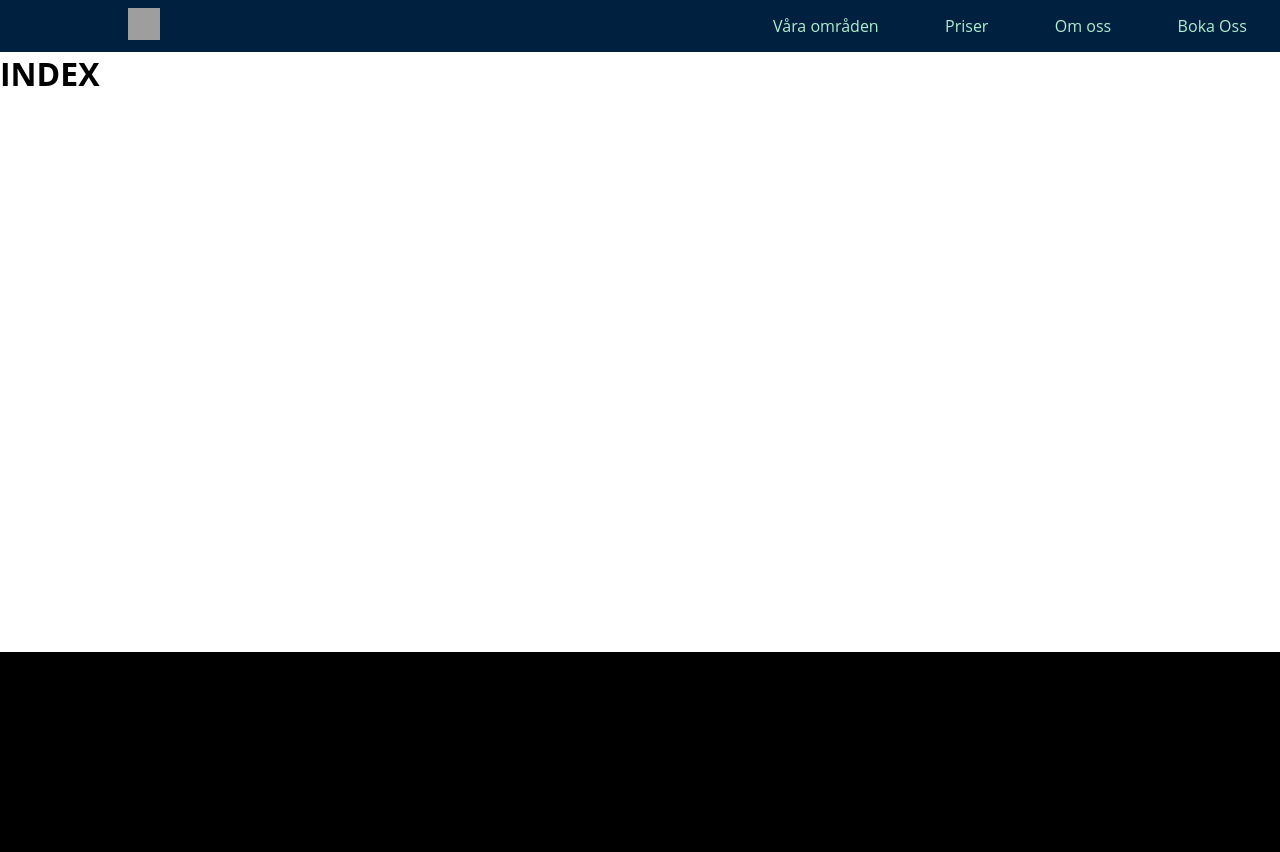
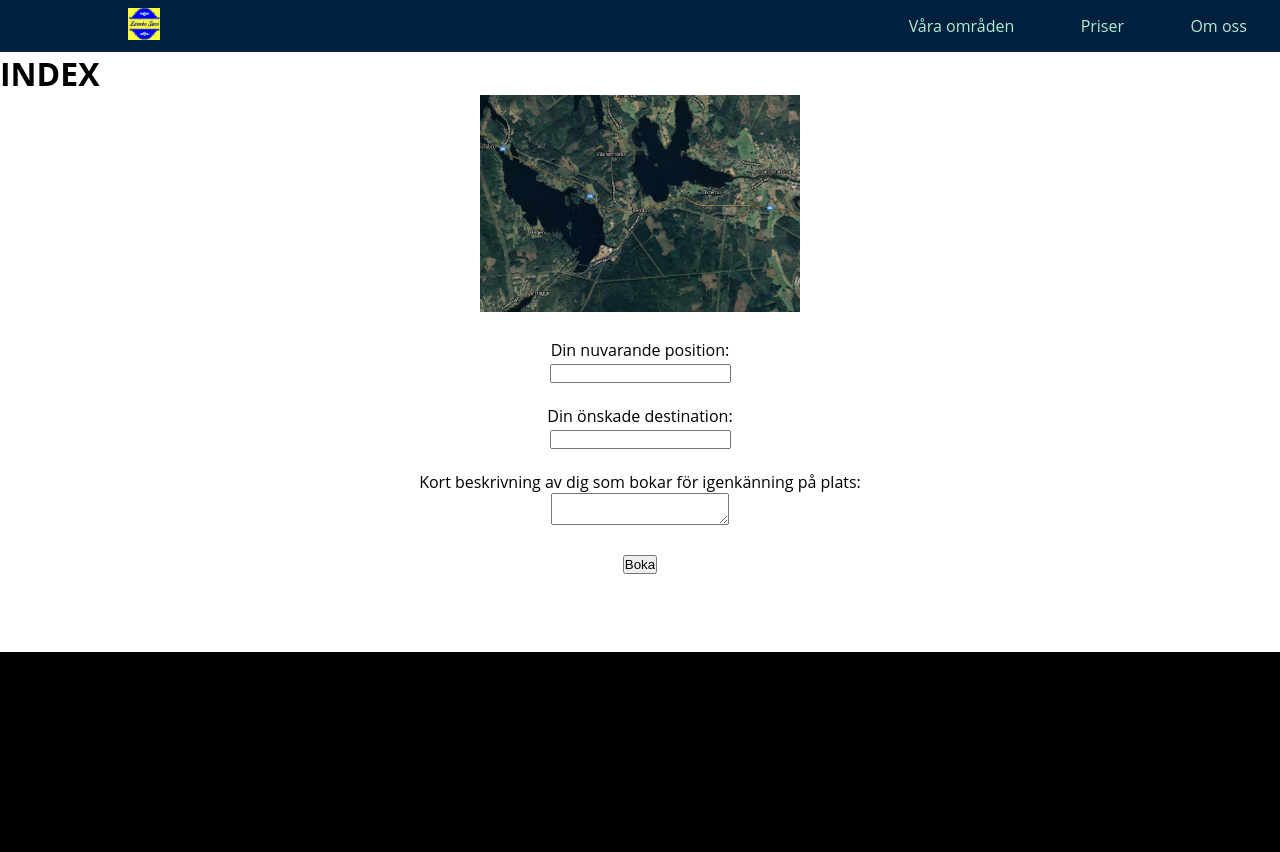
Before and after one commit to TaxiLernbo/TaxiLernbo, a PHP site: page / in a window 1280 px wide. Run offline with PHP 8.4, Linux system fonts and the light colour scheme; grey boxes are pictures that could not be loaded.

Commit message:
Lagt grunden för formulär

```diff
--- a/index.htm
+++ b/index.htm
@@ -12,11 +12,13 @@
 <body>
     <nav class="nav">
         <div class="leftNav">
-            <a href="index.htm"><img src="images/logga.png" alt="logo"></a>
+            <a href="index.htm"><img class="menuLogo"src="images/logga.png" alt="logo"></a>
         </div>
         <div class="rightNav">
             <ul>
-            <li><a href="booking.htm">Boka Oss</a></li>
+
+     <!--        <li><a href="booking.htm">Boka Oss</a></li>    -->
+
             <li><a href="info.htm">Om oss</a></li>
             <li><a href="prices.htm">Priser</a></li>
             <li><a href="areas.htm">Våra områden</a></li>
@@ -26,6 +28,26 @@
     <div class="content">
         <div id="main">
             <h1> INDEX</h1>
+            <div class="bookingFormBox">
+
+                <form id="bookingForm">
+                <img class="bookingImg"src="images/map.PNG"><br/><br/>
+                <label for="startPos">Din nuvarande position:</label><br/>
+                <input type="text" id="startPos" name="startPos" /><br/><br/>
+                <label for="destination">Din önskade destination:</label><br/>
+                <input type="text" id="destination" name="destination" /><br/><br/>
+                <label for="customerDescription">Kort beskrivning av dig som bokar för igenkänning på plats:</label><br/>
+                <textarea class="customerDescription"></textarea><br/><br/>
+
+                <input type="submit" id="bookingFormSubmit" name="bookingFormSubmit" value="Boka"/><br/><br/>
+
+
+
+
+
+                </form>
+
+            </div>
         </div>
     </div>
     <div class="footer">
--- a/styles/general.css
+++ b/styles/general.css
@@ -39,6 +39,7 @@
   .content{
       width: auto;
       height: 75vh;
+
   }
   #main{
       height: 100%;
@@ -48,9 +49,28 @@
       width: 100%;
       height: 25vh;
   }
-  img{
+  img.menuLogo{
       height: 2em;
       width: 2em;
       margin-left: 40%;
       padding-top: 0.5em;
   }
+
+  img.bookingImg
+  {
+      height: 25%;
+      width: 50%;
+  }
+  div.bookingFormBox
+  {
+      align-items: center;
+      background-color: white;
+      height: auto;
+      width: 50%;
+      margin: auto;
+      color: black;
+  }
+  form#bookingForm
+  {
+      text-align: center;
+  }
```
Also changed, not shown: images/Drawing.sketchpad (1).jpeg (renamed from Drawing.sketchpad (1).jpeg), images/Drawing.sketchpad.jpeg (renamed from Drawing.sketchpad.jpeg), images/b8e773e9-67ce-415a-965a-74d962e5c745.sketchpad.jpeg (renamed from b8e773e9-67ce-415a-965a-74d962e5c745.sketchpad.jpeg), images/logga 3 lernbo.png (renamed from logga 3 lernbo.png), images/logga.png (renamed from ewtst mörkar.png), images/map.PNG (added).
